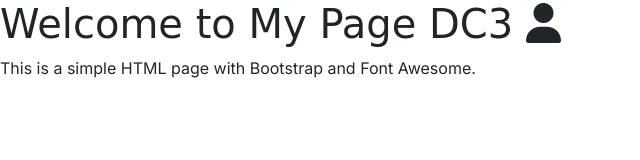
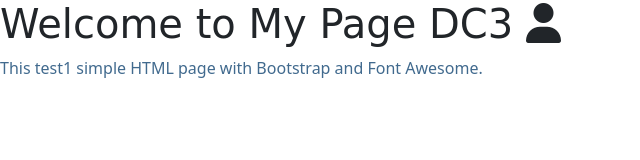
Before and after one commit to DavidClamp/boardwalk-games, a plain HTML site: page index.html in a window 1280 px wide. Shown: the whole page, without its empty margins (0-640 px from the left). Drawn offline with nearby package versions, Linux system fonts and the light colour scheme; a web font is replaced by a local one.

Commit message:
updates css with globel coloors

```diff
--- a/assets/css/style.css
+++ b/assets/css/style.css
@@ -1,14 +1,18 @@
-
-
-@import url('https://fonts.googleapis.com/css2?family=Inter:ital,opsz,wght@0,14..32,100..900;1,14..32,100..900&family=Lato:ital,wght@0,100;0,300;0,400;0,700;0,900;1,100;1,300;1,400;1,700;1,900&family=Macondo&family=Oswald:wght@200..700&display=swap');
-
-
-
-body{
-  font-family: "Inter", sans-serif;
-}
-
-  h1{
+h1{
     font-family: "Macondo", cursive;
 
   }
+
+  :root{
+    --secondary-color: #aa9581;
+    --highlight-color: #416a8e;
+    --lighthighlight-color: #7a9fc2;
+
+  }
+  .sub-heading-color{
+    color: var(--highlight-color);
+  }
+  p{
+
+    color: var(--highlight-color);
+  }
--- a/css/style.css
+++ b/css/style.css
@@ -12,3 +12,17 @@ body{
     font-family: "Macondo", cursive;
 
   }
+
+  :root{
+    --secondary-color: #aa9581;
+    --highlight-color: #416a8e;
+    --lighthighlight-color: #7a9fc2;
+
+  }
+  .sub-heading-color{
+    color: var(--highlight-color);
+  }
+  p{
+
+    color: var(--highlight-color);
+  }
--- a/index.html
+++ b/index.html
@@ -14,9 +14,11 @@
     <body>
 
 
+
+
         <h1>Welcome to My Page DC3 <i class="fa-solid fa-user"></i>
         </h1>
-        <p>This is a simple HTML page with Bootstrap and Font Awesome.</p>
+        <p class="sub-heading-color">This test1 simple HTML page with Bootstrap and Font Awesome.</p>
 
 
 <script src="https://cdn.jsdelivr.net/npm/bootstrap@5.3.7/dist/js/bootstrap.bundle.min.js"
```
